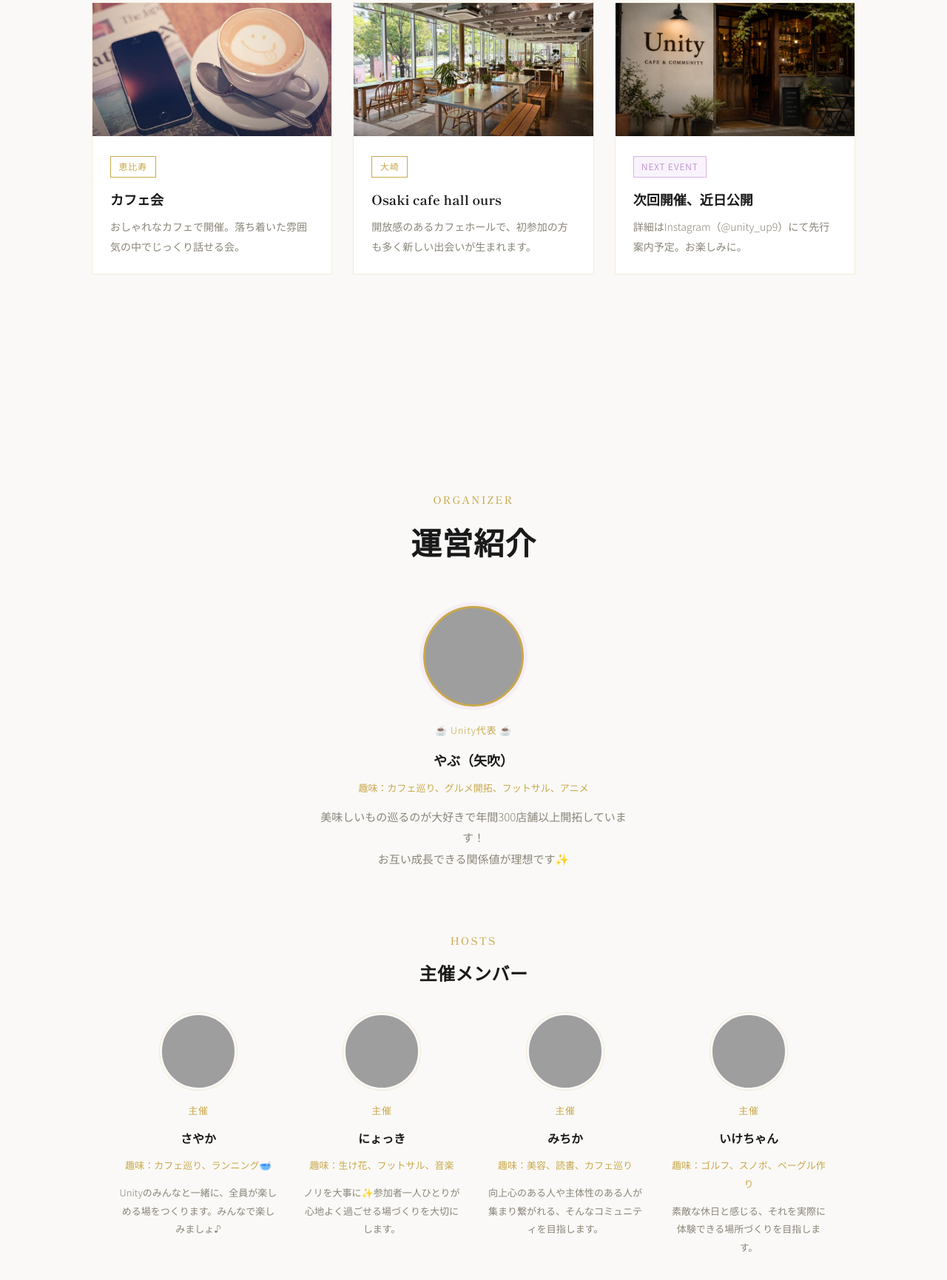
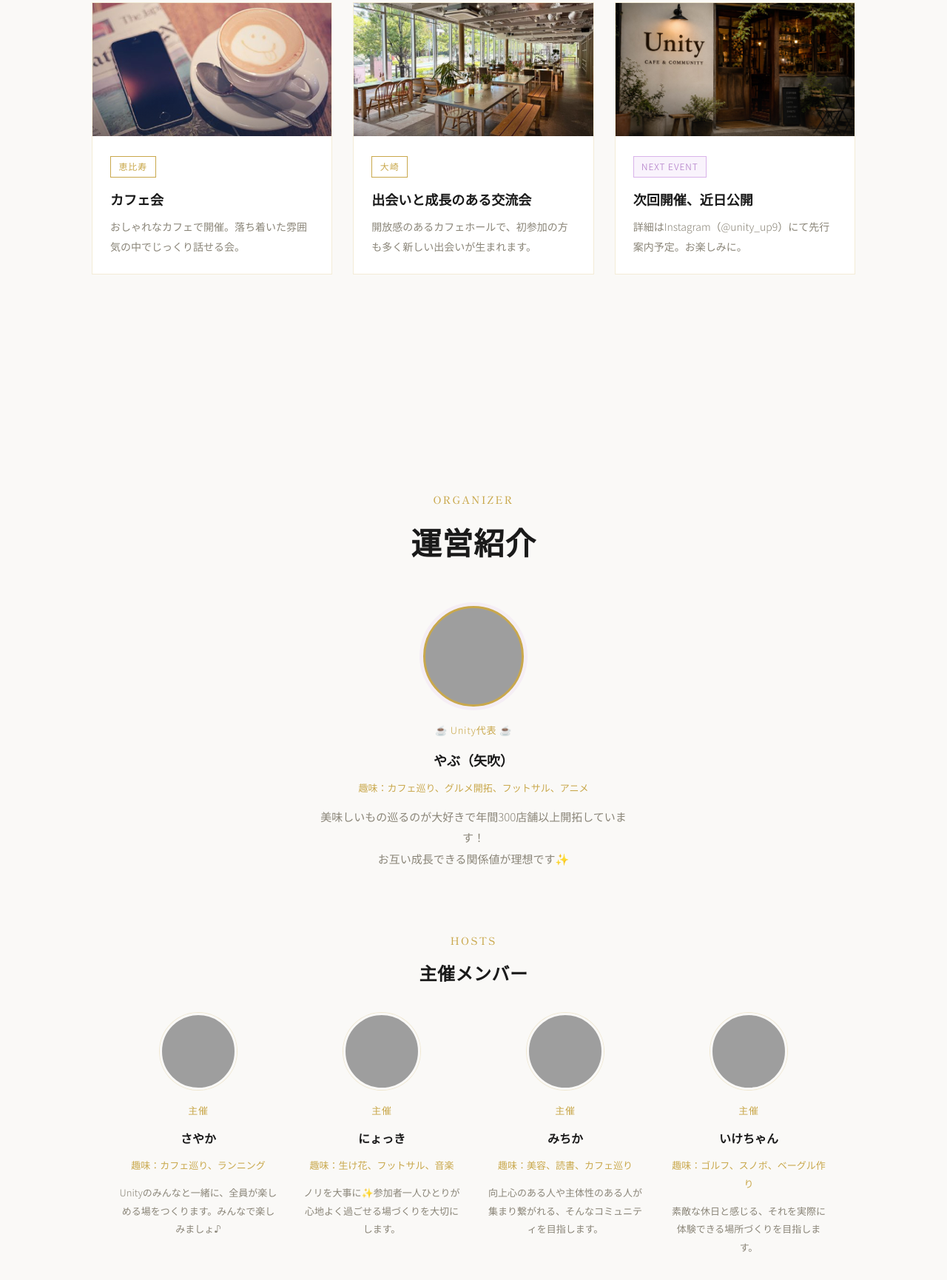
Before and after one commit to nyokki519/unityHP, a plain HTML site: page index.html in a window 1280 px wide. Shown: the part 3702-5432 px from the top of the page at 74% size. Drawn offline with Linux system fonts and the light colour scheme; grey boxes are pictures that could not be loaded.

Commit message:
Update index.html

```diff
--- a/index.html
+++ b/index.html
@@ -897,7 +897,7 @@
           <div class="event-card-body">
             <span class="event-tag">大崎</span>
             <!-- ⚠️ここがイベントタイトル -->
-            <h3 class="event-card-title">Osaki cafe hall ours</h3>
+            <h3 class="event-card-title">出会いと成長のある交流会</h3>
             <!-- ⚠️ここがイベントの一言コメント -->
             <p class="event-card-desc">開放感のあるカフェホールで、初参加の方も多く新しい出会いが生まれます。</p>
           </div>
@@ -959,7 +959,7 @@
           <div class="organizer-photo" style="background-image:url('https://picsum.photos/seed/organizer-sayaka/300/300');"></div>
           <span class="organizer-role">主催</span>
           <h3 class="organizer-name">さやか</h3>
-          <p class="organizer-hobby">趣味：カフェ巡り、ランニング🥣</p>
+          <p class="organizer-hobby">趣味：カフェ巡り、ランニング</p>
           <p class="organizer-bio">Unityのみんなと一緒に、全員が楽しめる場をつくります。みんなで楽しみましょ♪</p>
         </div>
 
```
